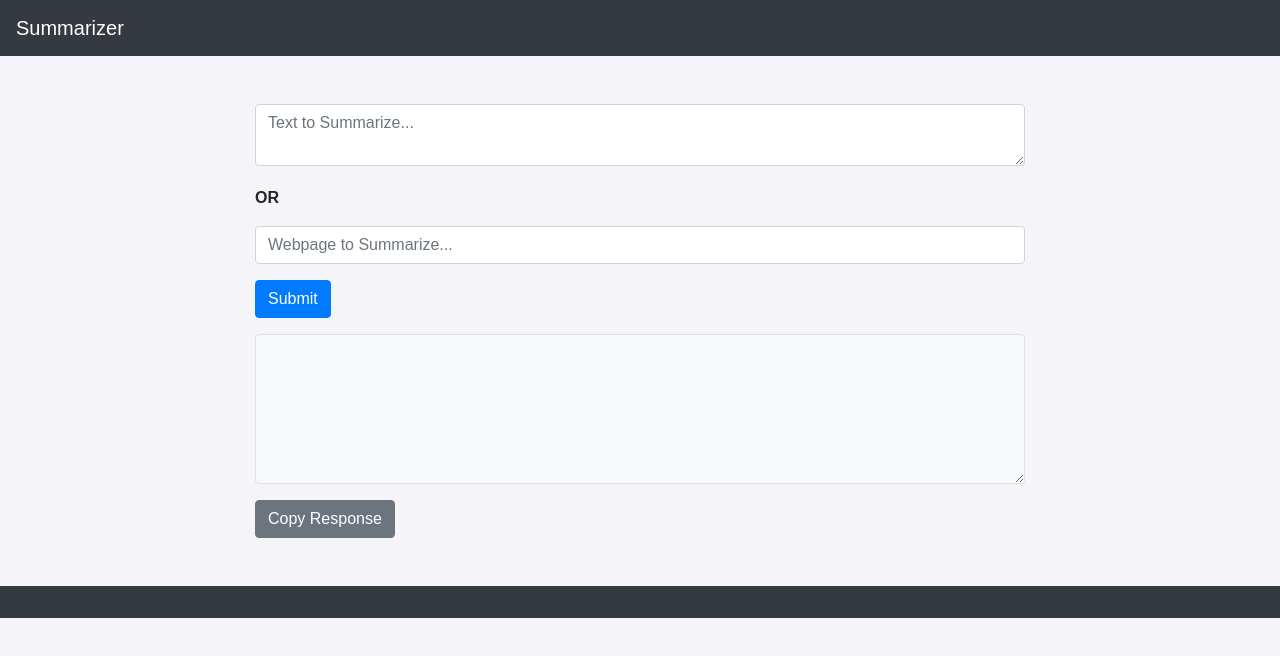
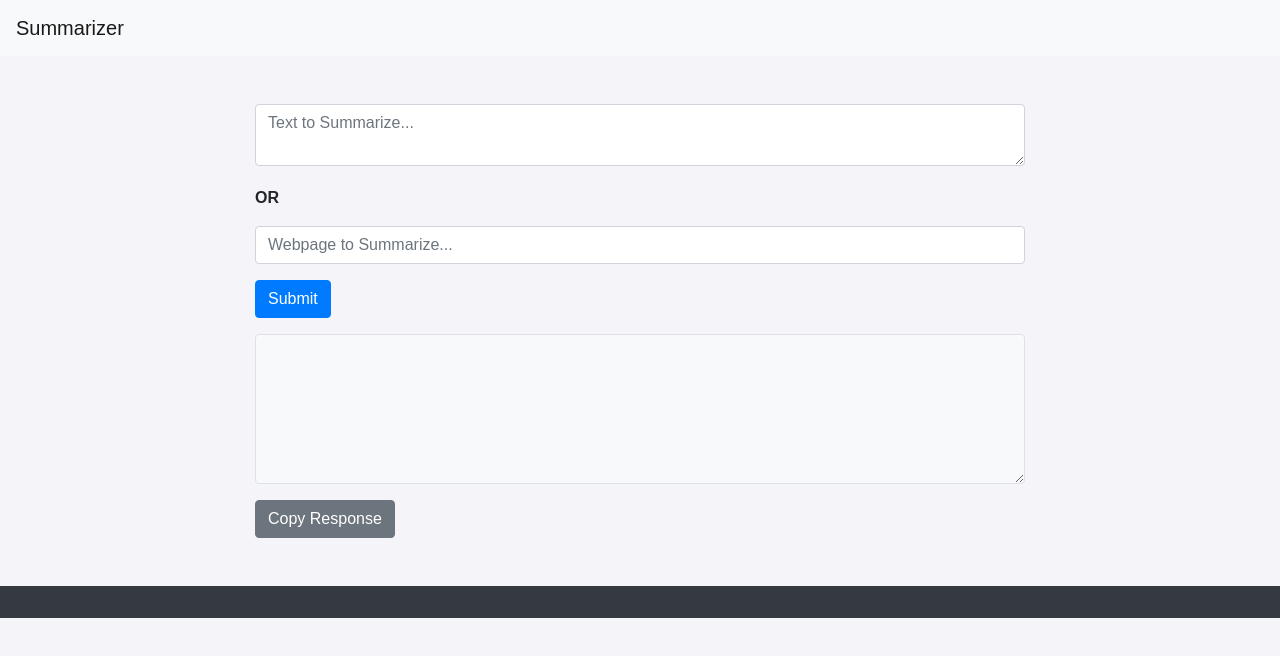
Before and after one commit to Pooja-789/AI-ThinkBot, a website: page public/index.html in a window 1280 px wide. Drawn offline with nearby package versions, Linux system fonts and the light colour scheme.

Commit message:
changed the UI from dark to light theme

```diff
--- a/public/index.html
+++ b/public/index.html
@@ -11,7 +11,7 @@
 </head>
 <body>
     <!-- Navigation Bar -->
-    <nav class="navbar navbar-expand-lg navbar-dark bg-dark">
+    <nav class="navbar navbar-expand-lg navbar-light bg-light">
         <a class="navbar-brand" href="#">Summarizer</a>
         <button class="navbar-toggler" type="button" data-toggle="collapse" data-target="#navbarNav" aria-controls="navbarNav" aria-expanded="false" aria-label="Toggle navigation">
             <span class="navbar-toggler-icon"></span>
```
